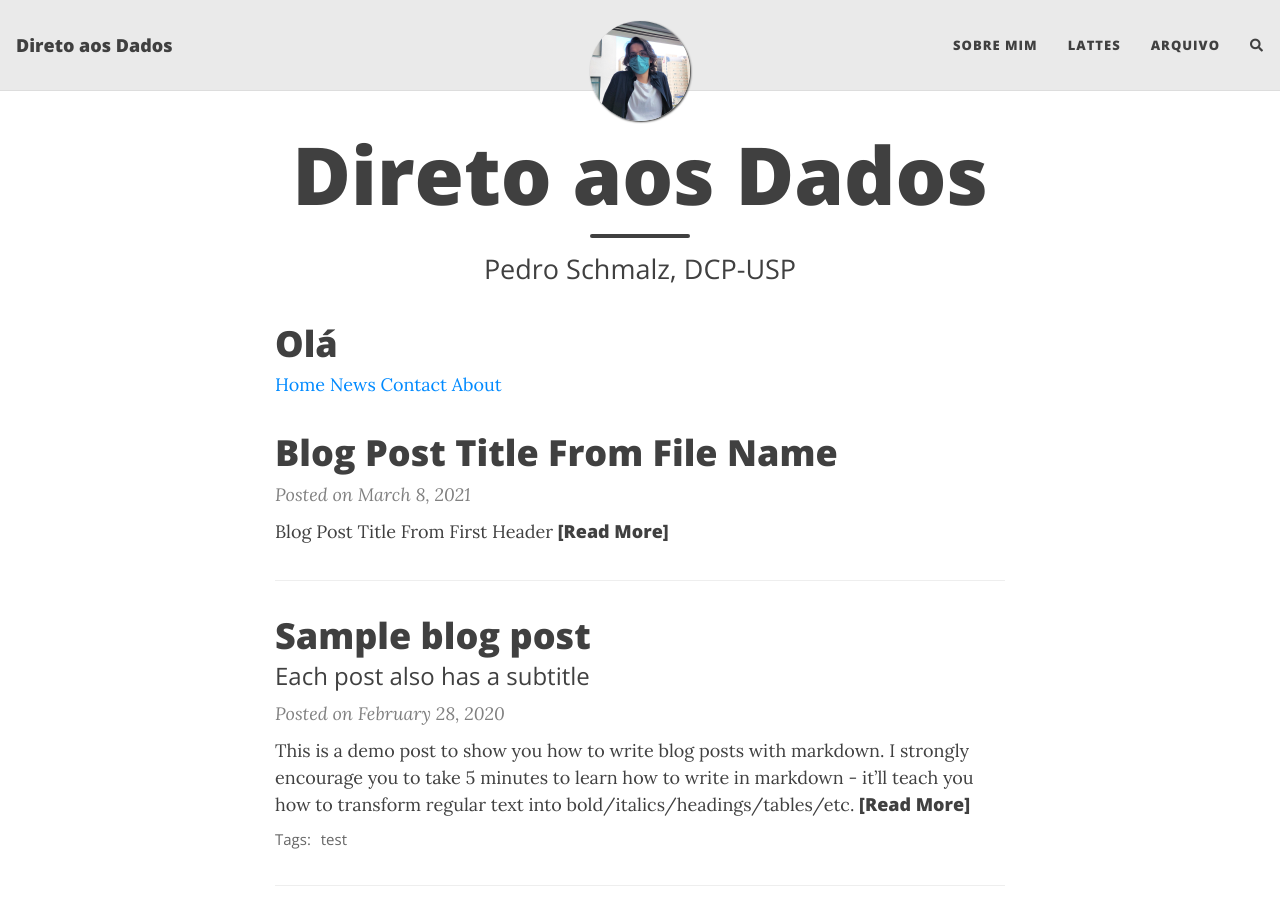
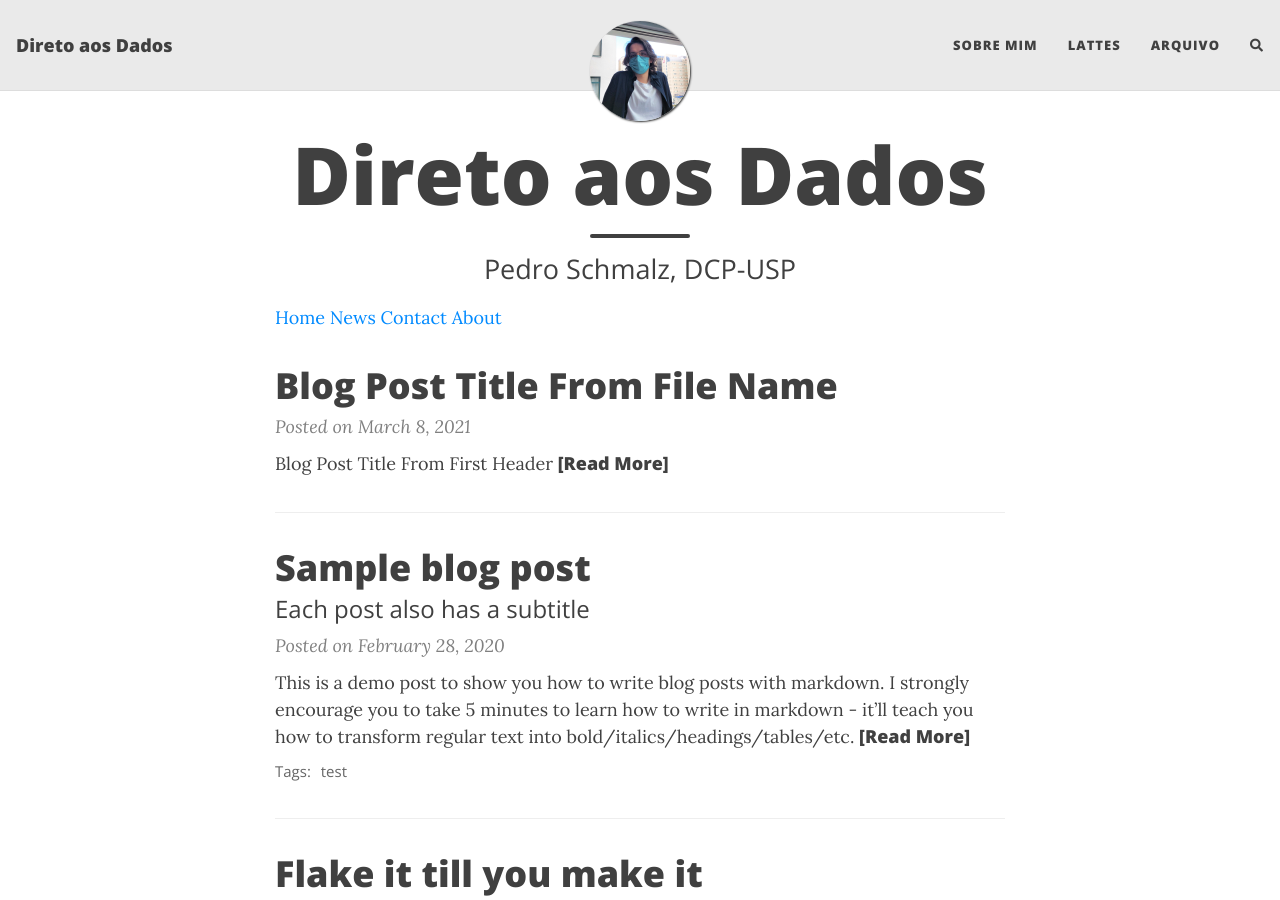
Before and after one commit to PedroSchmalz/pedroschmalz.github.io, a Jekyll site: the page built from index.html, in a window 1280 px wide and 900 px high. Built offline with Jekyll 4.4.1, drawn with Linux system fonts in a browser that asks for light colours; nearby versions of some CDN libraries; the list of posts is cut into pages by our own code; comment, search, counter and statistics services are not loaded.

Commit message:
Update home.html

```diff
--- a/_layouts/home.html
+++ b/_layouts/home.html
@@ -1,9 +1,6 @@
 ---
 layout: page
 ---
-
-<h1> Olá </h1>
-
 
 {{ content }}
 
```
